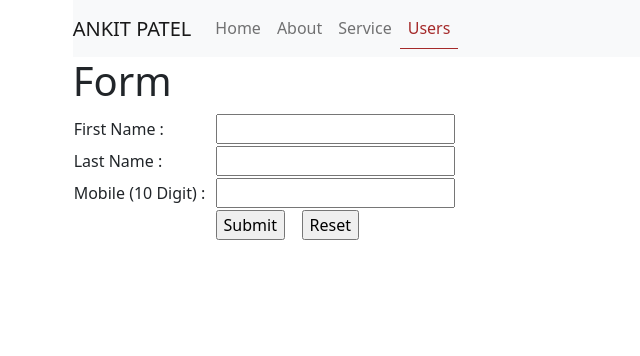
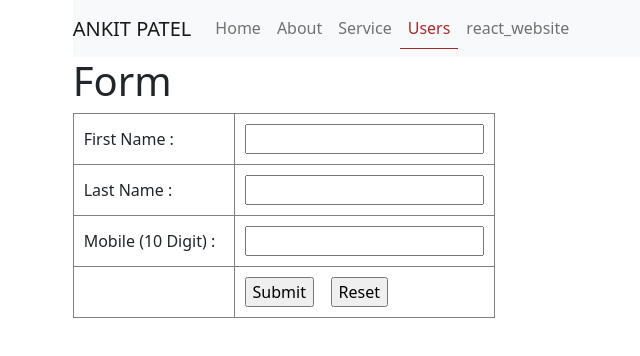
Before and after one commit to AnkitPatelInx/react_website, a React (Create React App) app: page /contact in a window 1280 px wide. Shown: the top 356 px of the page, without its empty margins (44-684 px from the left). Built offline with nearby package versions, Linux system fonts and the light colour scheme; data requests are answered from the project's data file.

Commit message:
Table from Online API

```diff
--- a/package.json
+++ b/package.json
@@ -14,7 +14,8 @@
     "react": "^16.13.1",
     "react-dom": "^16.13.1",
     "react-router-dom": "^5.2.0",
-    "react-scripts": "3.4.3"
+    "react-scripts": "3.4.3",
+    "react-table": "^7.5.0"
   },
   "scripts": {
     "start": "react-scripts start",
--- a/src/App.jsx
+++ b/src/App.jsx
@@ -1,11 +1,13 @@
 import React from 'react';
+// import ReactTable from "react-table";
 import "../node_modules/bootstrap/dist/css/bootstrap.min.css";
 import "../node_modules/bootstrap/dist/js/bootstrap.bundle";
 import Home from "./Home"
-import About from "./About"
+import About from "./About?t=355"
 import Service from "./Service"
-import Contact from "./Contact"
+import Users from "./Contact"
 import Navbar from "./Navbar"
+import Categories from "./Categories.jsx"
 import { Switch, Route, Redirect } from 'react-router-dom';
 
 function App() {
@@ -19,8 +21,9 @@ function App() {
               <Switch>
                 <Route exact path="/" component={Home} />
                 <Route exact path="/about" component={About} />
-                <Route exact path="/contact" component={Contact} />
+                <Route exact path="/contact" component={Users} />
                 <Route exact path="/service" component={Service} />
+                <Route exact path="/react_website" component={Categories} />
                 <Redirect to="/" />
               </Switch>
 
--- /dev/null
+++ b/src/Categories.jsx
@@ -0,0 +1,101 @@
+import React, { Component } from 'react';
+import {ReactTable} from "react-table";
+
+import Axios from 'axios';
+const api_url = "https://gorest.co.in/public-api/";
+
+export default class Categories extends React.Component{
+
+    constructor(props){
+        super(props);
+        this.state = {
+            data : [],
+            columns : []
+        };
+
+        this.fillDataFromAPI = this.fillDataFromAPI.bind(this);
+        this.renderTableData = this.renderTableData.bind(this);
+
+        this.fillDataFromAPI();
+    };
+
+    fillDataFromAPI(){
+        var classState = this;
+        Axios.get(api_url+"categories")
+        .then(function(res){
+            debugger;
+            if(res.status==200){
+                classState.setState({data : res.data.data});
+            }
+        })
+        .catch(function(res){
+            console.log(res);
+        });
+    }
+
+    // function test(){
+    //     console.log("TEST");
+    // }
+
+    // function deleteCategory(e){
+    //     Axios.delete(api_url+"categories/6",{
+    //         headers: {
+    //             'Authorization': 'Bearer 133acc5970437f9b6f89cd03b05cddfec5c719201c3614d682b24b7dcb6c9a19'
+    //         }
+    //     })
+    //     .then(function(res){
+    //         console.log(res);
+    //     })
+    //     .catch(function(res){
+    //         console.log(res);
+    //     });
+    // };
+
+
+    renderTableData(){
+        const data = this.state.data.map((cat, index) => {
+            const { id, name, description, status} = cat //destructuring
+            return (
+               <tr key={id}>
+                  <td>{id}</td>
+                  <td>{name}</td>
+                  <td>{description}</td>
+                  <td>{status ? "Active" : "Deactive"}</td>
+               </tr>
+            )
+         });
+
+        return data;
+    }
+
+
+    render(){
+        const data = [{
+            age: 26,
+            visits: 100
+          },{
+            age: 44,
+            visits: 200
+          }]
+        return(
+            <div>
+                <h1 onClick={this.test}>Categories</h1>
+
+                <table border="1" id='cat'>
+                    <tbody>
+                        <tr>
+                            <th>ID</th>
+                            <th>NAME</th>
+                            <th>DESCRIPTION</th>
+                            <th>STATUS</th>
+                        </tr>
+                        {this.renderTableData()}
+                    </tbody>
+                </table>
+            </div>
+        );
+    };
+
+}
+
+// export default Categories;
--- a/src/Contact.jsx
+++ b/src/Contact.jsx
@@ -1,20 +1,17 @@
 import React from 'react';
-import Axios from 'axios';
-const api_url = "http://localhost:3003";
 
-class Contact extends React.Component{
+class Users extends React.Component{
     constructor(props){
         super(props);
         this.handleChange = this.handleChange.bind(this);
-        this.state = {firstName : '', lastName : '', mobile : '', message : 'Form', messageClass : ''};
+        this.state = {
+            firstName : '',
+            lastName : '',
+            mobile : '',
+            message : 'Form',
+            messageClass : '',
 
-        Axios.get(api_url+"/users")
-        .then(function(res){
-            console.log(res);
-        })
-        .catch(function(res){
-            console.log(res);
-        });
+        };
     };
 
     handleChange(e){
@@ -55,26 +52,26 @@ class Contact extends React.Component{
 
     render(){
         return (
-
+        <>
             <form onSubmit={this.handleSubmit.bind(this)}>
                 <h1 className={this.state.messageClass}>{this.state.message}</h1>
-                <>
+                <table><tbody>
                     <tr>
                         <td>First Name : </td>
-                        <td><input type="text" name="firstName" onChange={this.handleChange} /></td>
+                        <td><input value={this.state.firstName} type="text" name="firstName" onChange={this.handleChange} /></td>
                     </tr>
                     <tr>
                         <td>
                             Last Name :
                         </td>
                         <td>
-                            <input type="text" name="lastName" onChange={this.handleChange} />
+                            <input value={this.state.lastName} type="text" name="lastName" onChange={this.handleChange} />
                         </td>
                     </tr>
                     <tr>
                         <td>Mobile (10 Digit) : &nbsp; </td>
                         <td>
-                            <input type="text" name="mobile" onChange={this.handleChange} />
+                            <input value={this.state.mobile} type="text" name="mobile" onChange={this.handleChange} />
                         </td>
                     </tr>
                     <tr>
@@ -87,9 +84,9 @@ class Contact extends React.Component{
                             <input type="reset" />
                         </td>
                     </tr>
-                </>
+                </tbody></table>
             </form>
-
+        </>
         );
     };
 }
@@ -100,4 +97,4 @@ class Contact extends React.Component{
 
 // }
 
-export default Contact;
+export default Users;
--- a/src/Navbar.jsx
+++ b/src/Navbar.jsx
@@ -34,6 +34,11 @@ return(
                         activeClassName="menu_active"
                         className="nav-link" to="/contact">Users</NavLink>
                     </li>
+                    <li className="nav-item">
+                        <NavLink exact
+                        activeClassName="menu_active"
+                        className="nav-link" to="/react_website">react_website</NavLink>
+                    </li>
                     </ul>
                 </div>
                 </nav>
--- a/src/index.css
+++ b/src/index.css
@@ -24,3 +24,8 @@ code {
 .mobile-success{
   color: green;
 }
+
+tbody, td, tfoot, th, thead, tr{
+  border-width : 1px !important;
+  padding: 10px !important;
+}
--- a/src/index.js
+++ b/src/index.js
@@ -1,7 +1,7 @@
 import React from 'react';
 import ReactDOM from 'react-dom';
-import './index.css';
-import App from './App.jsx';
+import './index.css?t=453454';
+import App from './App.jsx?t=34534534';
 import * as serviceWorker from './serviceWorker';
 import { BrowserRouter } from "react-router-dom";
 
```
Also changed, not shown: 2 other files (tests, documents, lock files or other folders).
